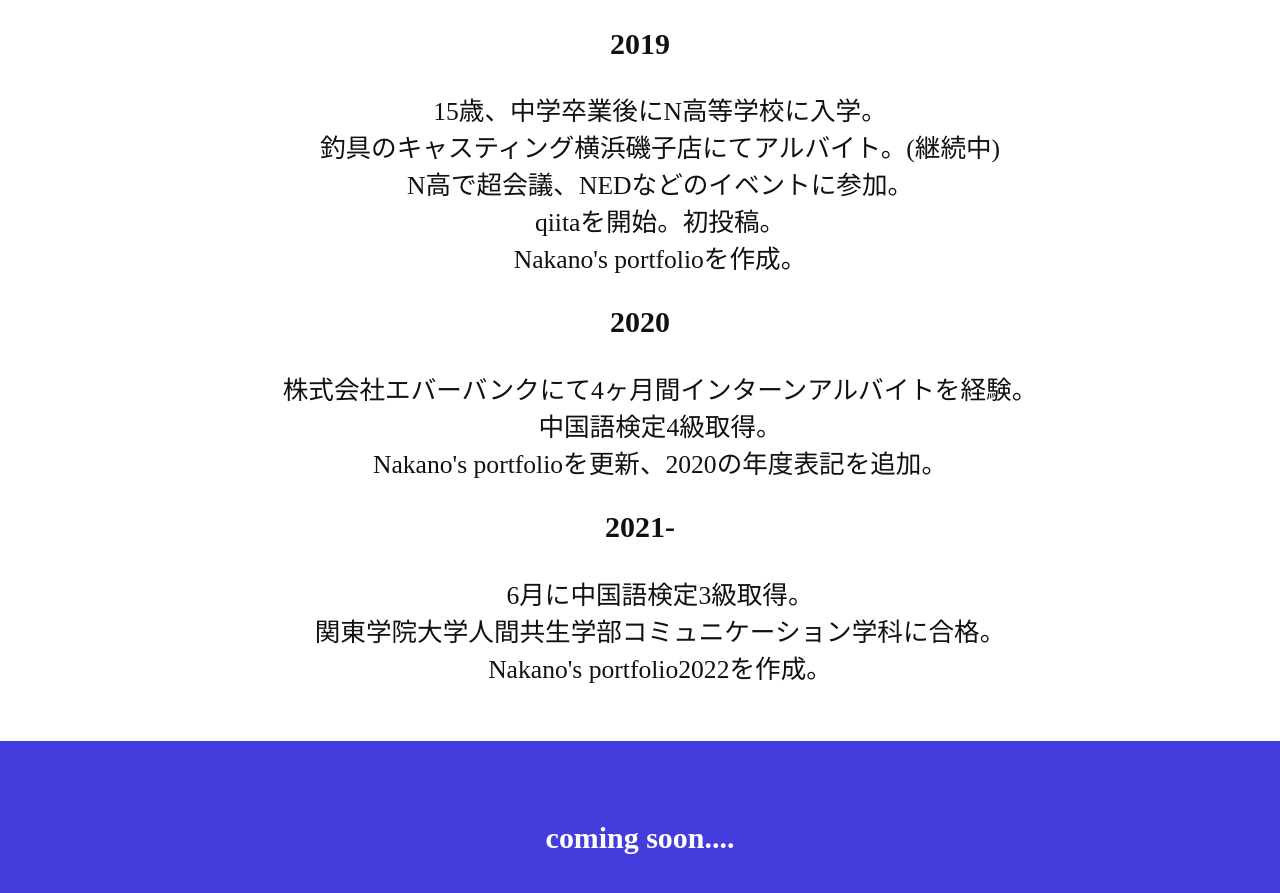
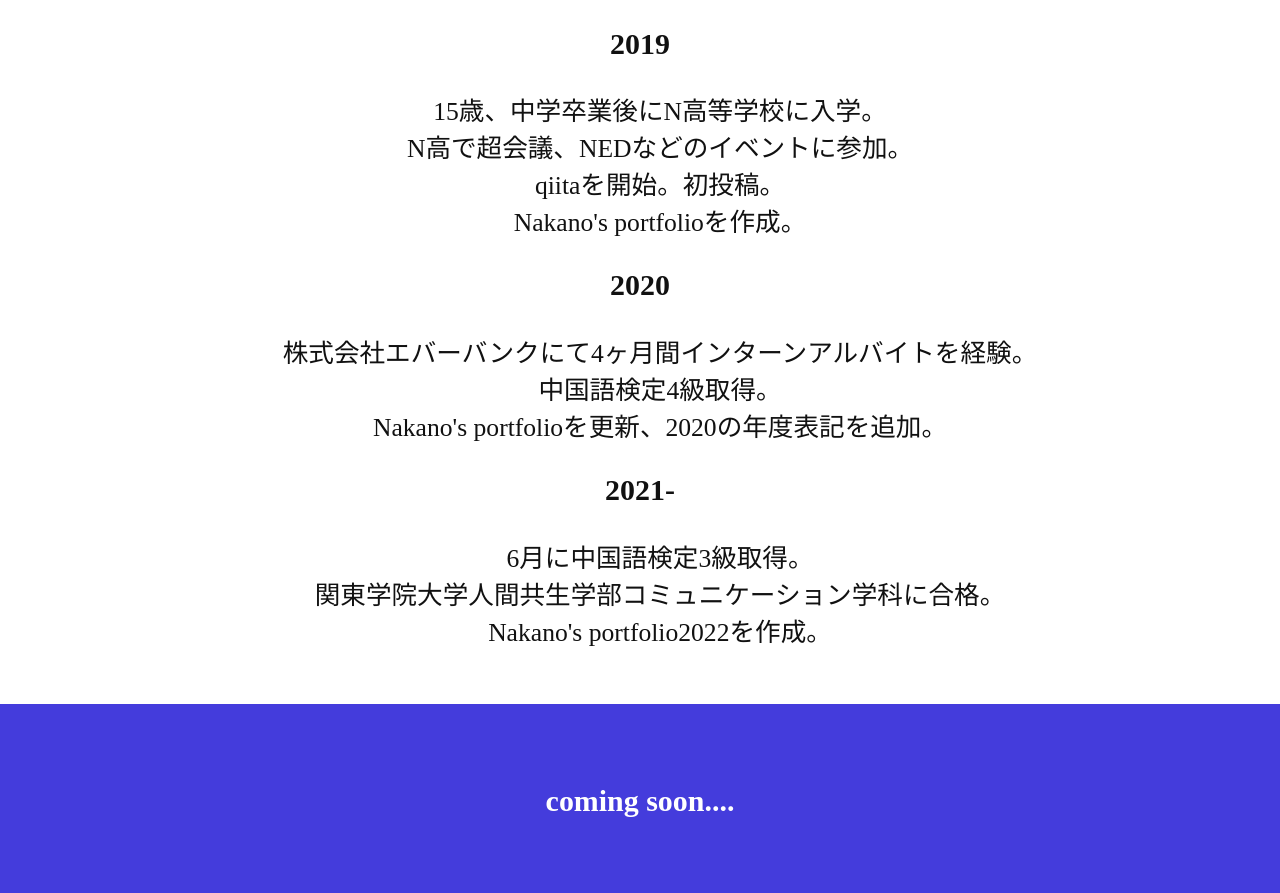
Before and after one commit to nakano1120/portfolio2022, a plain HTML site: page index.html in a window 1280 px wide. Shown: the part 7990-8883 px from the top of the page. Drawn offline with nearby package versions, Linux system fonts and the light colour scheme.

Commit message:
Update index.html

```diff
--- a/index.html
+++ b/index.html
@@ -170,7 +170,6 @@
                 <h3>2019</h3>
                 <ul>
                     <li>15歳、中学卒業後にN高等学校に入学。</li>
-                    <li>釣具のキャスティング横浜磯子店にてアルバイト。(継続中)</li>
                     <li>N高で超会議、NEDなどのイベントに参加。</li>
                     <li>qiitaを開始。初投稿。</li>
                     <li>Nakano's portfolioを作成。</li>
```
